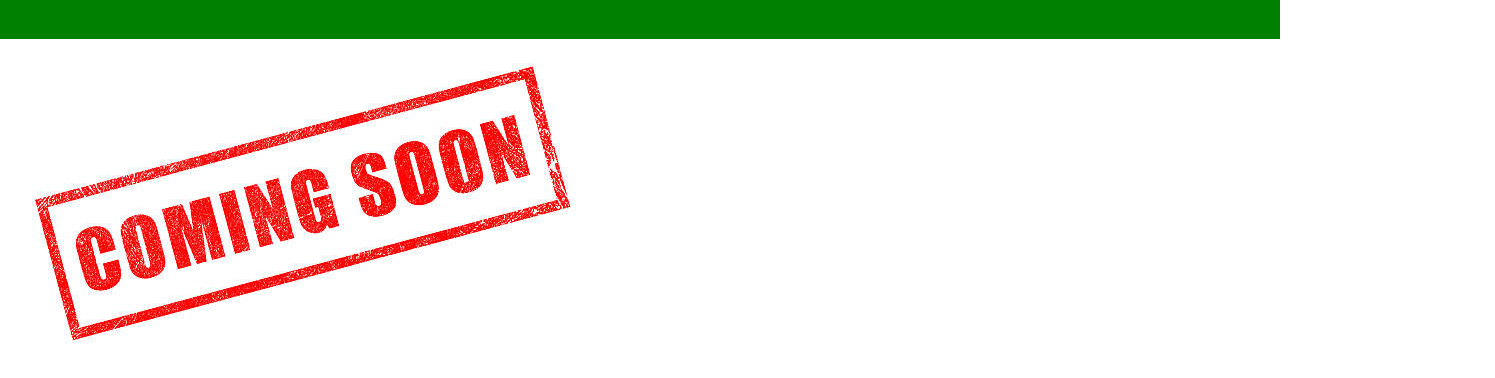
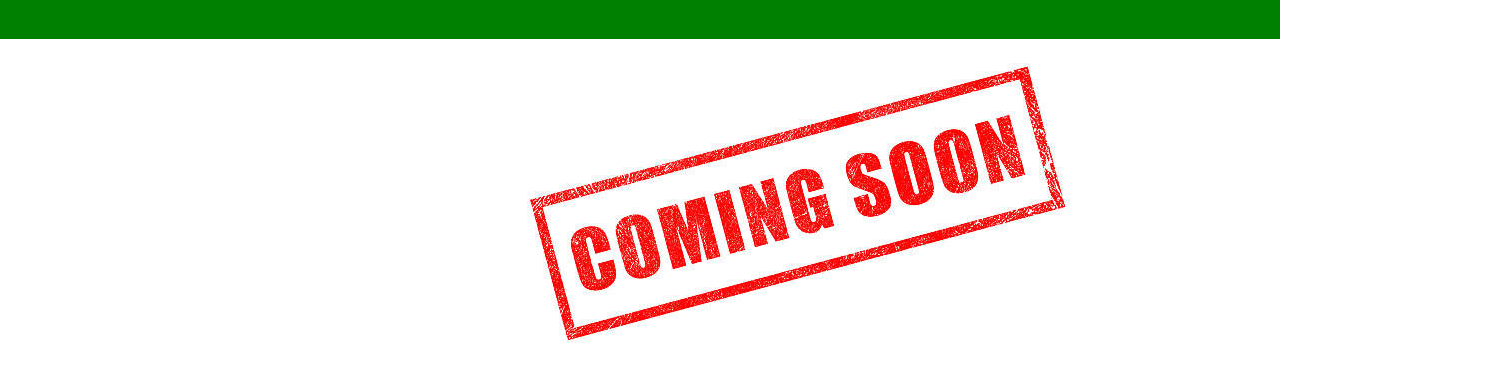
Before and after one commit to finadai/PreEntrega2-Nadai, a website: page Pages/noticias.html in a window 1280 px wide. Shown: the part 161-539 px from the top of the page, 1495 px wide, since content can reach past the window. Drawn offline with nearby package versions, Linux system fonts and the light colour scheme; files that its build step writes are made by us from their sources.

Commit message:
actualizacion3

```diff
--- a/SCSS/_structure.scss
+++ b/SCSS/_structure.scss
@@ -186,11 +186,10 @@ footer{
 }
 
 .next-image-container  {
-    width: 500px;
-    height: 1000px;
-    object-fit: cover;
+width: 1000px;
+  height: 1000px;
+  transform: translate(495px,0);
 }
-
 .next-image-description{
     font-size: 50px;
 }
```
